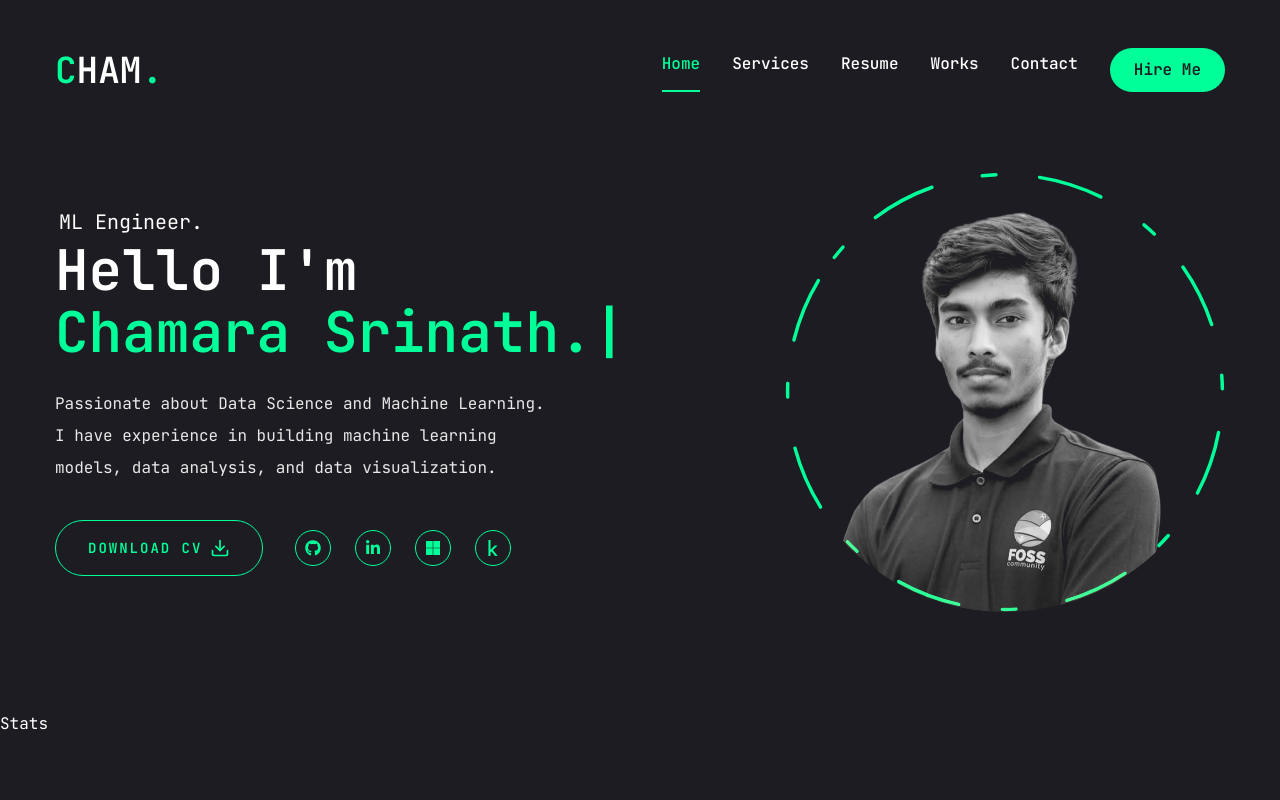
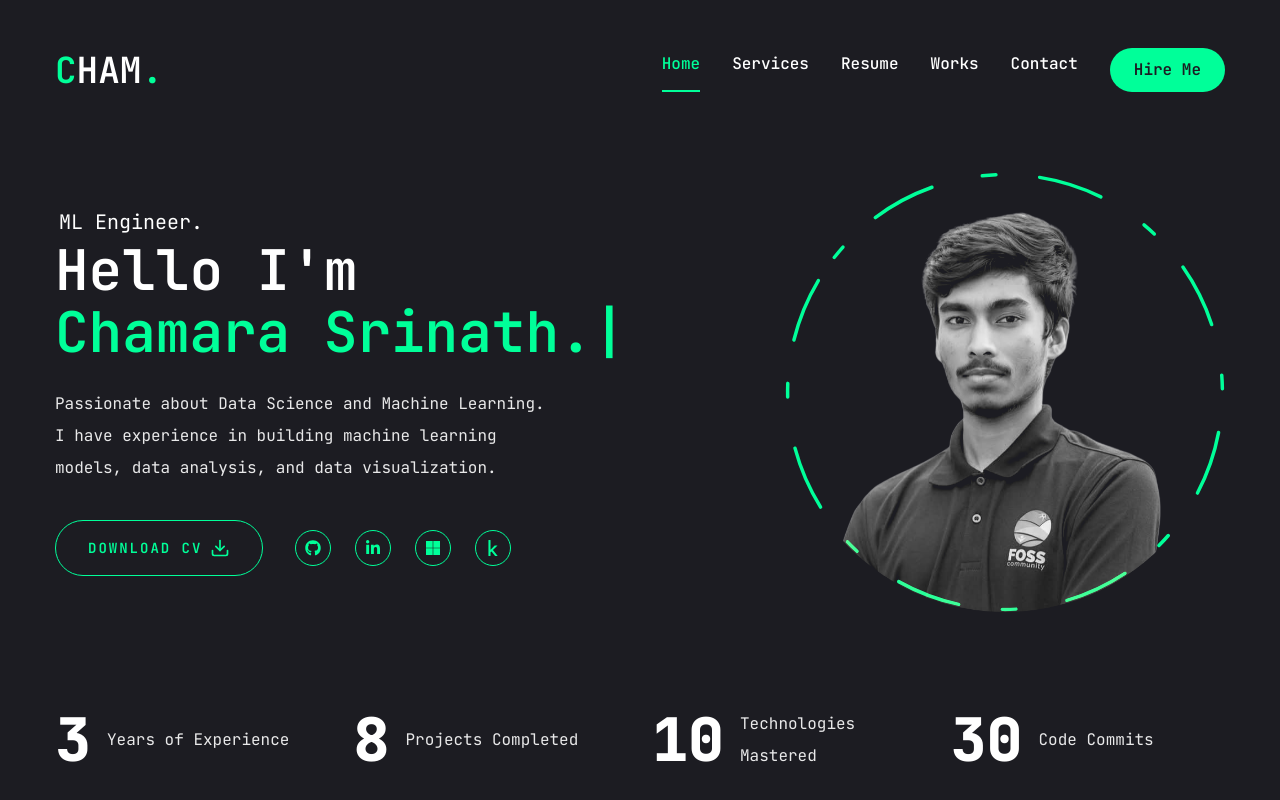
Before and after one commit to scssandanayake/My-Portfolio, a Next.js app: page / in a window 1280 px wide. Built offline with nearby package versions, Linux system fonts and the light colour scheme.

Commit message:
new changes done Stats page and home page

```diff
--- a/app/page.jsx
+++ b/app/page.jsx
@@ -5,7 +5,7 @@ import { Button } from "@/components/ui/button";
 import Social from "@/components/ui/Social";
 import Photo from "@/components/ui/Photo";
 import AnimatedText2 from "@/components/main/AnimatedText2";
-import Stats from "@/components/ui/stats";
+import Stats from "@/components/ui/Stats";
 
 const Home = () => {
   return (
--- a/components/ui/Stats.jsx
+++ b/components/ui/Stats.jsx
@@ -1,10 +1,50 @@
 "use client";
 
+import { Section } from "lucide-react";
+import CountUp from "react-countup";
+
+const stats = [
+  {
+    num: 3,
+    text: "Years of Experience",
+  },
+  {
+    num: 8,
+    text: "Projects Completed",
+  },
+  {
+    num: 10,
+    text: "Technologies Mastered",
+  },
+  {
+    num: 30,
+    text: "Code Commits",
+  },
+];
 
 const Stats = () => {
   return (
-    <div>Stats</div>
-  )
-}
+    <section>
+      <div className="container mx-auto">
+        <div className="flex flex-wrap gap-6 max-w-[80vw] mx-auto xl:max-w-none">
+          {stats.map((item, index) => {
+            return (
+              <div className="flex-1 flex gap-4 items-center justify-center xl:justify-start" key={index}>
+                <CountUp
+                  end={item.num}
+                  duration={5}
+                  delay={2}
+                  className="text-4xl xl:text-6xl font-extrabold"
+                />
+                <p className={'${ item.text.lenght < 15 ? "max-w-[100px]" : "max-w-[150px]" } text-white/90'}>
+                  {item.text}</p>
+              </div>
+            );
+          })}
+        </div>
+      </div>
+    </section>
+  );
+};
 
 export default Stats;
--- a/package.json
+++ b/package.json
@@ -19,7 +19,7 @@
     "clsx": "^2.1.1",
     "framer-motion": "^11.11.17",
     "lucide-react": "^0.460.0",
-    "next": "15.0.3",
+    "next": "^15.1.7",
     "react": "19.0.0-rc-66855b96-20241106",
     "react-countup": "^6.5.3",
     "react-dom": "19.0.0-rc-66855b96-20241106",
```
Also changed, not shown: 1 other file (tests, documents, lock files or other folders).
